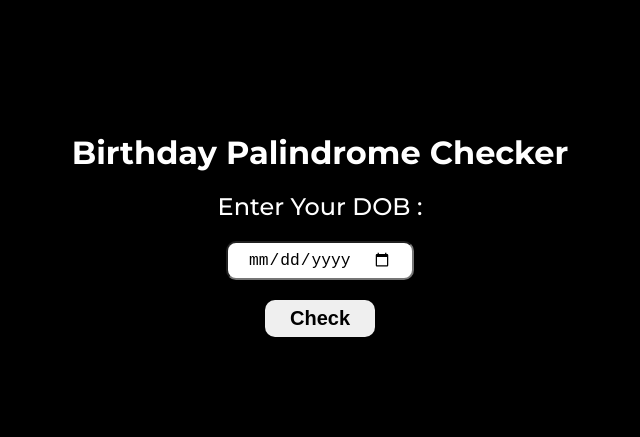
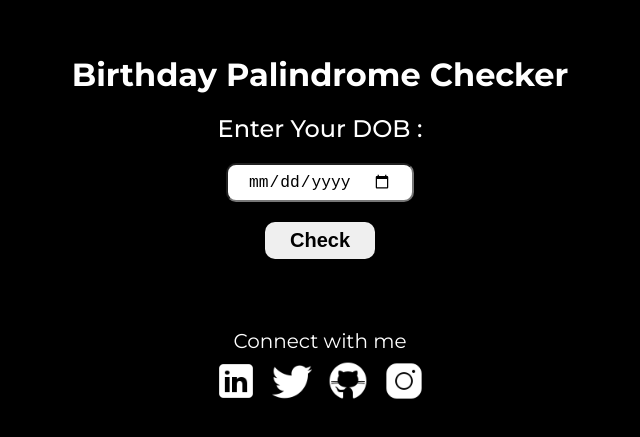
Before and after one commit to AnmolBhatia1001/Palindrome_Birthday_App, a plain HTML site: page index.html in a window 1280 px wide. Shown: the part 155-592 px from the top of the page, without its empty margins (320-960 px from the left). Drawn offline with Linux system fonts and the light colour scheme.

Commit message:
README Added

```diff
--- a/index.html
+++ b/index.html
@@ -14,6 +14,30 @@
         <input type="date" id="dateInput">
         <button id="checkBtn">Check</button>
         <div id="opDiv"></div>
+
+        <div id="contact">
+            <p id="connect-text">
+                Connect with me
+            </p>
+            <div class="connect-div">
+                <a href="https://www.linkedin.com/in/anmolbhatia1001/" target="_blank">
+                    <img src="./asset/linkedin.png" width="40px">
+                </a>
+
+                <a href="https://twitter.com/AnmolBhatia1001" target="_blank">
+                    <img src="./asset/twitter.png" width="40px">
+                </a>
+
+                <a href="https://github.com/AnmolBhatia1001" target="_blank">
+                    <img src="./asset/github.png" width="40px">
+                </a>
+
+                <a href="https://instagram.com/anmolbhatia1001" target="_blank">
+                    <img src="./asset/insta.png" width="40px">
+                </a>
+
+            </div>
+        </div>
     </div>
     <script src="./app.js"></script>
 </body>
--- a/style.css
+++ b/style.css
@@ -49,3 +49,26 @@ button{
     font-size: 1.25em;
     font-weight: 500;
 }
+
+#connect-text{
+    font-size: 1.25em;
+}
+
+a{
+    text-decoration: none;
+}
+
+#contact{
+    /* position: absolute; */
+    /* bottom: 5px; */
+    display: flex;
+    flex-direction: column;
+    align-items: center;
+    gap: 0.5em;
+    margin: 30px 0px;
+}
+
+.connect-div{
+    display: flex;
+    gap: 1em;
+}
```
Also changed, not shown: asset/github.png (added), asset/insta.png (added), asset/linkedin.png (added), asset/twitter.png (added), 1 other file.
